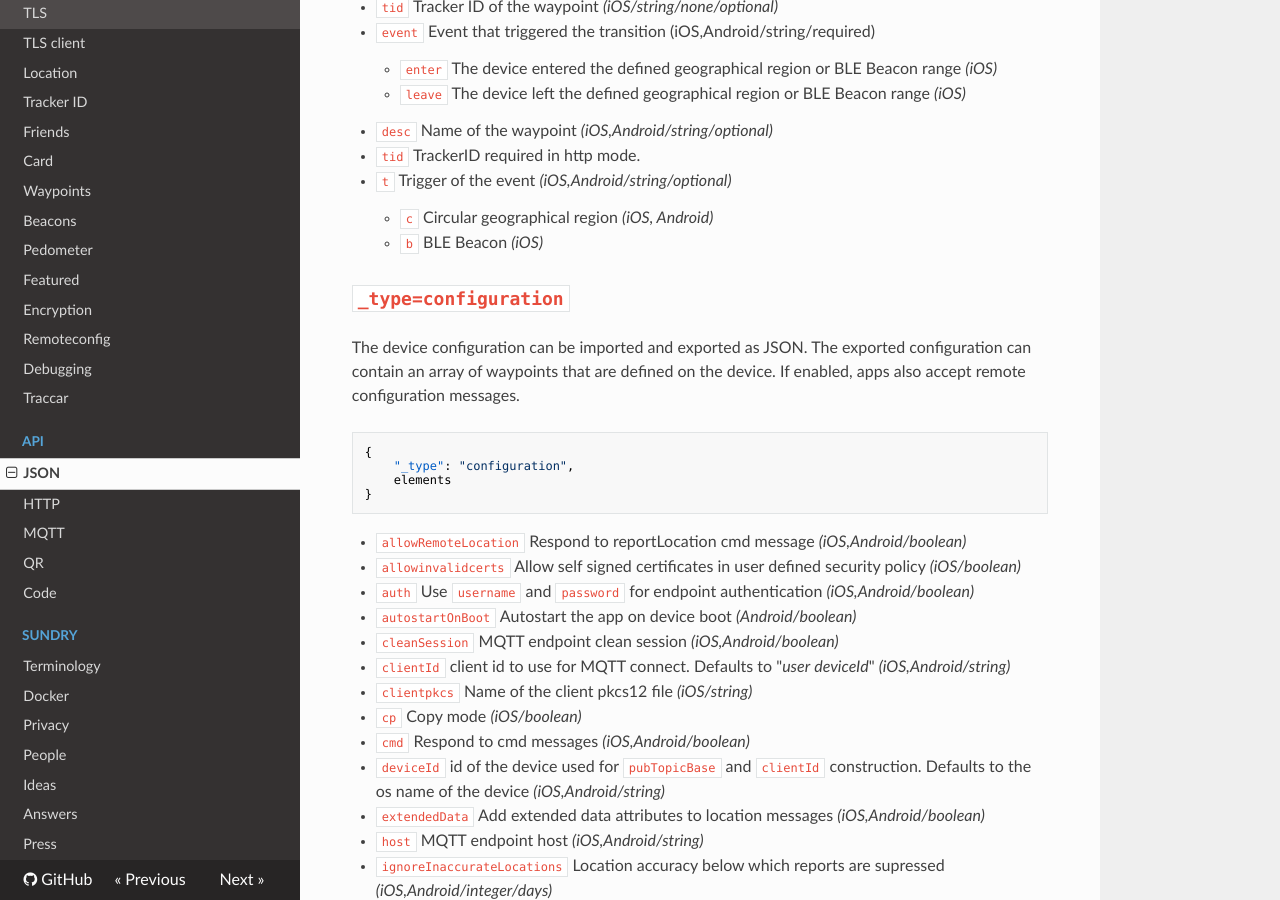
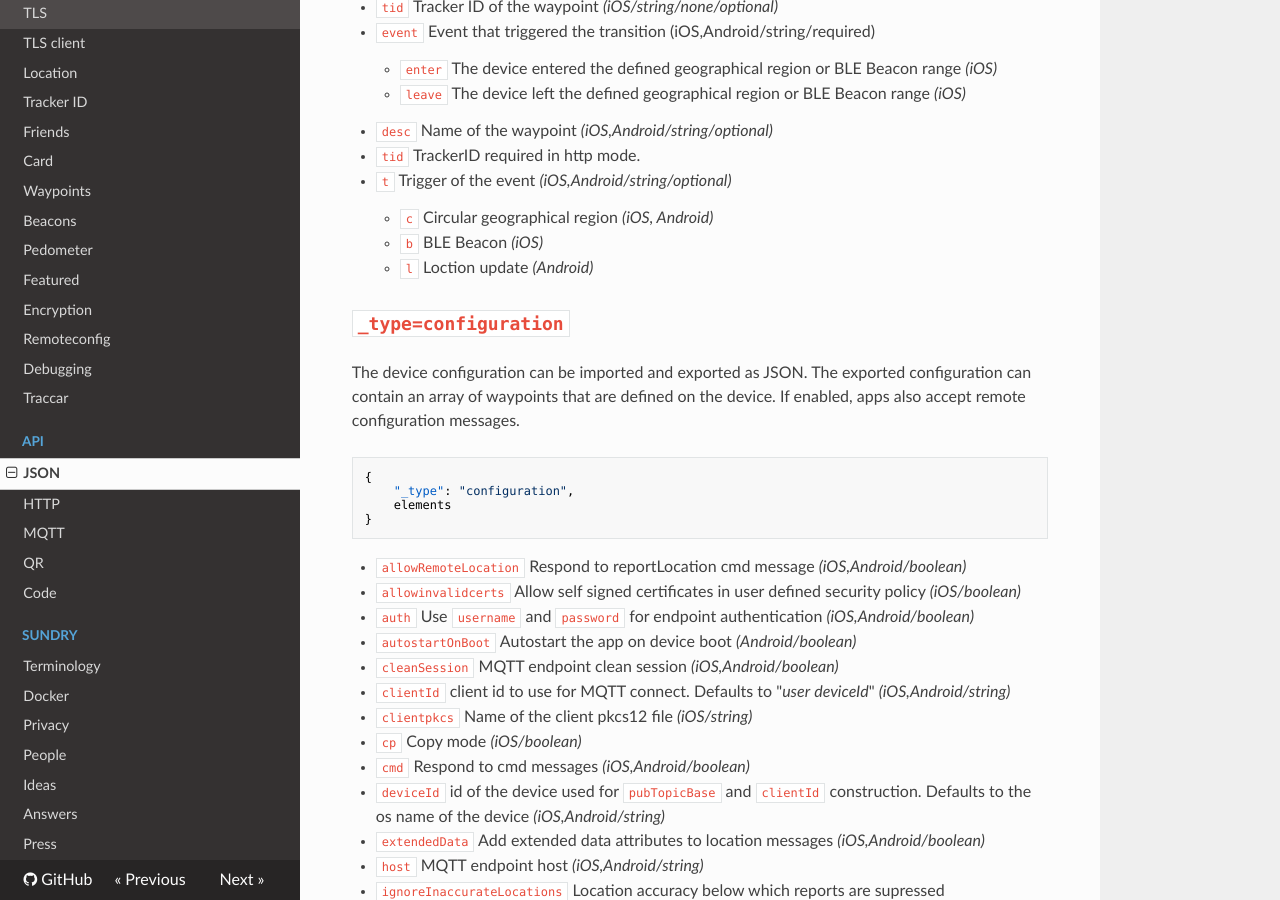
Before and after one commit to owntracks/booklet, an MkDocs documentation site: the page built from docs/tech/json.md, in a window 1280 px wide and 900 px high, scrolled down 6765 px. Built offline with MkDocs 1.6.1, drawn with Linux system fonts in a browser that asks for light colours; nearby versions of some CDN libraries; old or Windows-style settings are respelled for this version of MkDocs.

Commit message:
Update json.md

```diff
--- a/docs/tech/json.md
+++ b/docs/tech/json.md
@@ -255,6 +255,7 @@ A transition message is sent, when entering or leaving a previously configured g
 * `t` Trigger of the event _(iOS,Android/string/optional)_
     - `c` Circular geographical region  _(iOS, Android)_
     - `b` BLE Beacon _(iOS)_
+    - `l` Loction update _(Android)_
 
 
 ## `_type=configuration`
```
